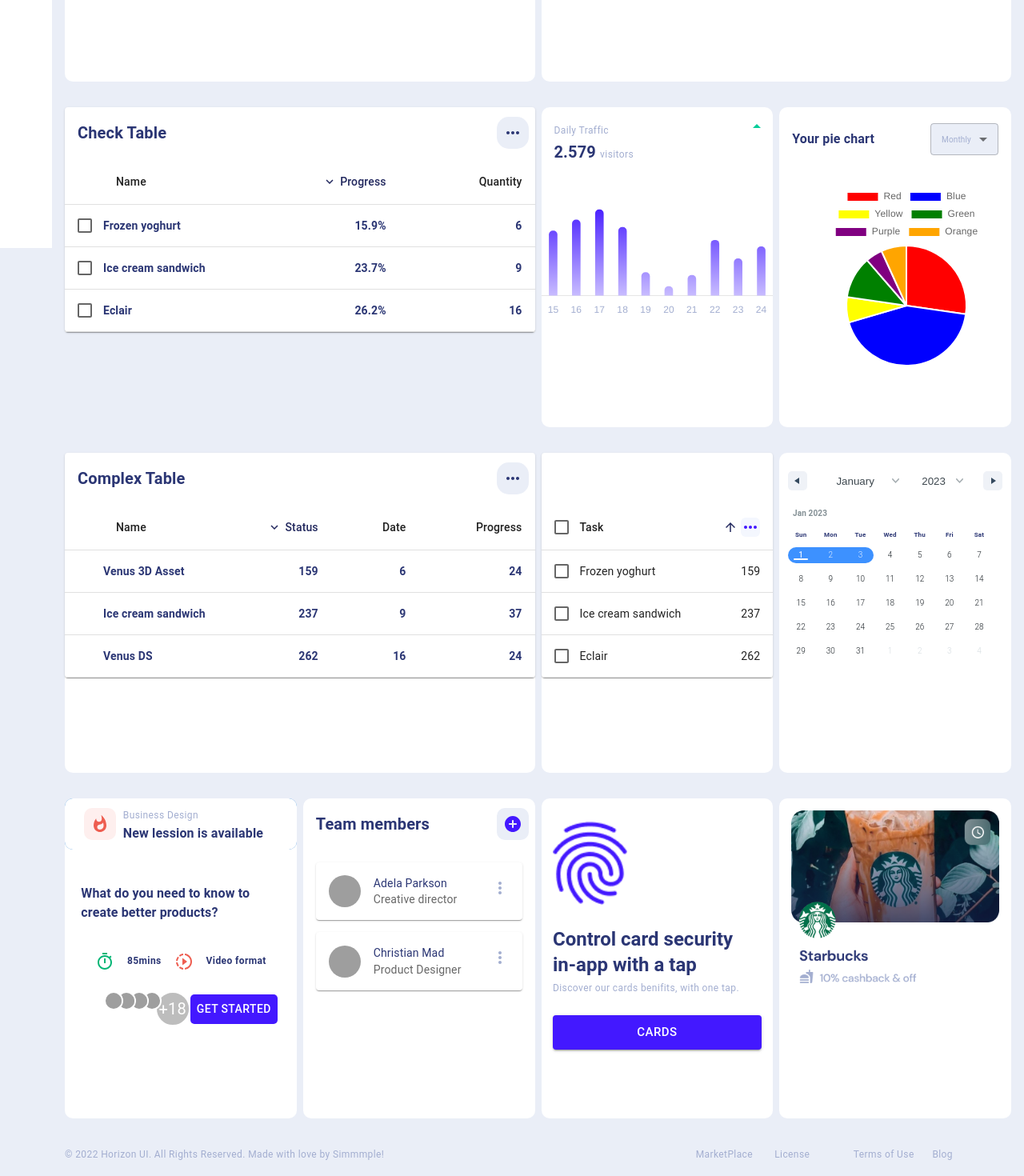
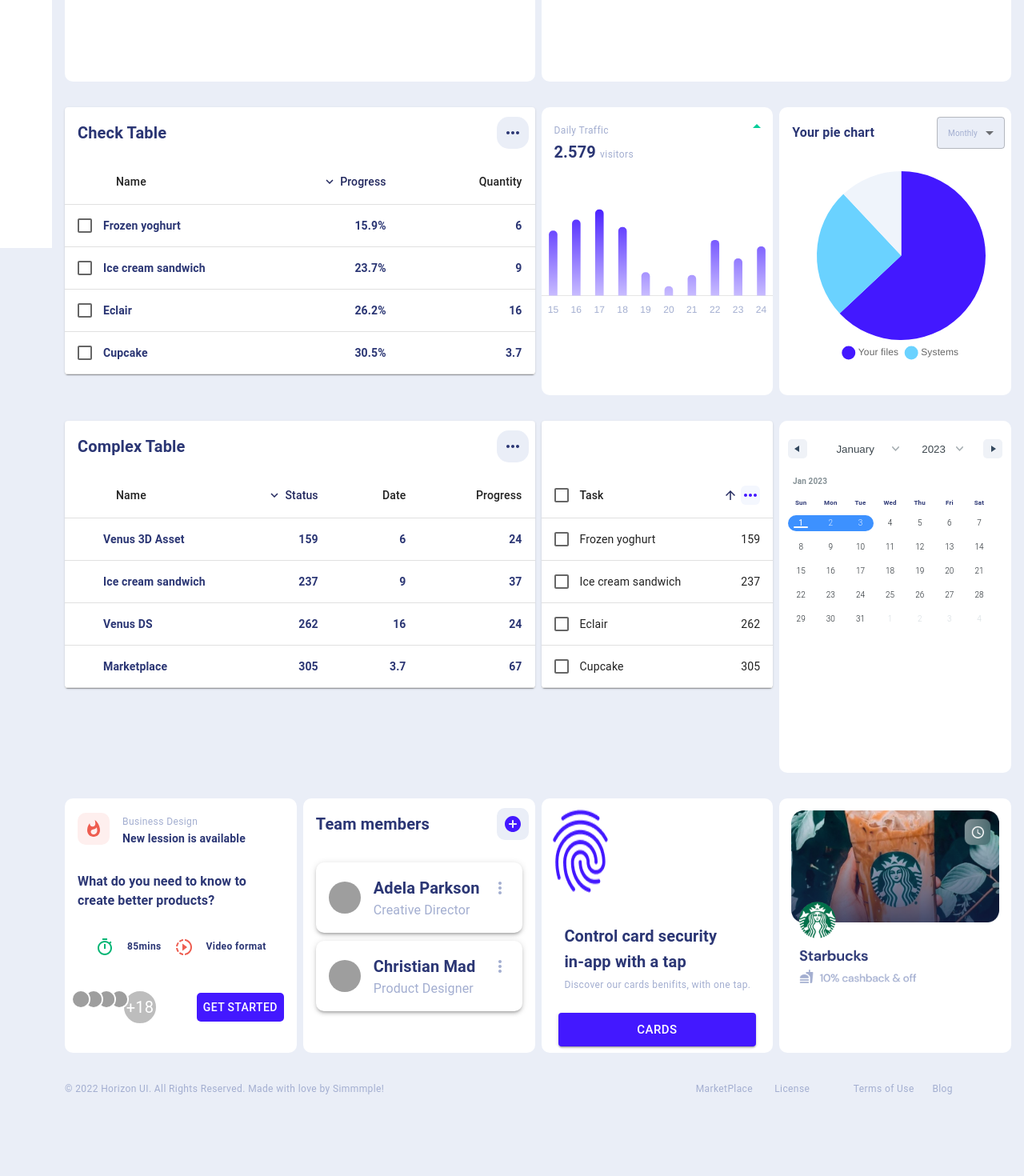
Before and after one commit to ram-bhai/nextjs, a Next.js app: page / in a window 1280 px wide. Shown: the part 490-1960 px from the top of the page at 80% size. After the commit the page ends 1878 px from the top, so only its background shows below. Built offline with nearby package versions, Linux system fonts and the light colour scheme; grey boxes are pictures that could not be loaded.

Commit message:
final code

```diff
--- a/components/Art.js
+++ b/components/Art.js
@@ -40,7 +40,7 @@ const Art = () => {
       <Grid container rowSpacing={0.5}>
         <Grid item>
           {arts.map((art) => (
-              <Card sx={{ borderRadius: 2 }} key={art.id}>
+              <Card key={art.id}>
                 <Image src={art.image} alt="finger" width={100} height={100} style={{marginLeft:'25%', marginTop:'4%'}} />
                 <CardContent display="flex">
                   <Typography variant="subtitle2" fontWeight='bold' color="#2B3674">
--- a/components/CheckedTableDash.js
+++ b/components/CheckedTableDash.js
@@ -209,7 +209,7 @@ const CheckedTableDash = () => {
     const [selected, setSelected] = React.useState([]);
     const [page, setPage] = React.useState(0);
     const [dense, setDense] = React.useState(false);
-    const [rowsPerPage, setRowsPerPage] = React.useState(3);
+    const [rowsPerPage, setRowsPerPage] = React.useState(4);
 
     const handleRequestSort = (event, property) => {
         const isAsc = orderBy === property && order === 'asc';
--- a/components/ComplexTableDash.js
+++ b/components/ComplexTableDash.js
@@ -182,7 +182,7 @@ export default function ComplexTableDash() {
   const [orderBy, setOrderBy] = React.useState('calories');
 
   const [page] = React.useState(0);
-  const [rowsPerPage] = React.useState(3);
+  const [rowsPerPage] = React.useState(4);
 
   const handleRequestSort = (event, property) => {
     const isAsc = orderBy === property && order === 'asc';
--- a/components/PieChart.js
+++ b/components/PieChart.js
@@ -2,78 +2,78 @@ import { Chart as ChartJS, ArcElement, Tooltip, Legend } from 'chart.js';
 import { Chart, Pie } from 'react-chartjs-2';
 ChartJS.register(ArcElement, Tooltip, Legend);
 
-// const options = {
-//     plugins: {
-//         legend: {
-//             position: 'bottom',
-//             labels: {
-//                 usePointStyle: true,
-//               }
-//         },
-//         tooltip:{
-//           displayColors: false,
-//           yAlign:'bottom',
-//           backgroundColor: 'rgb(230,237,249)',
-//           bodyColor:'#775FFC',
-//           titleColor:'rgba(67,  24, 255)'
-//       }
-//     },
-//     responsive: true
-//   };
+const options = {
+    plugins: {
+        legend: {
+            position: 'bottom',
+            labels: {
+                usePointStyle: true,
+              }
+        },
+        tooltip:{
+          displayColors: false,
+          yAlign:'bottom',
+          backgroundColor: 'rgb(230,237,249)',
+          bodyColor:'#775FFC',
+          titleColor:'rgba(67,  24, 255)'
+      }
+    },
+    responsive: true
+  };
 
 
-// const data = {
-//     labels: ['Your files', 'Systems'],
-//     datasets: [
-//       {
+const data = {
+    labels: ['Your files', 'Systems'],
+    datasets: [
+      {
 
-//         data: [63, 25, 12],
-//         backgroundColor: [
-//           'rgba(67,  24, 255)',
-//           'rgba(106, 210, 255)',
-//           'rgba(239, 244, 251)'
-//         ],
-//         borderColor: [
-//             'rgba(67,  24, 255)',
-//             'rgba(106, 210, 255)',
-//             'rgba(239, 244, 251)'
-//         ],
-//         borderWidth: 0,
-//       },
-//     ],
-//   };
+        data: [63, 25, 12],
+        backgroundColor: [
+          'rgba(67,  24, 255)',
+          'rgba(106, 210, 255)',
+          'rgba(239, 244, 251)'
+        ],
+        borderColor: [
+            'rgba(67,  24, 255)',
+            'rgba(106, 210, 255)',
+            'rgba(239, 244, 251)'
+        ],
+        borderWidth: 0,
+      },
+    ],
+  };
 
 
 
 
-var options = {
-  type: 'doughnut',
-  data: {
-    labels: ["Red", "Blue", "Yellow", "Green", "Purple", "Orange"],
-    datasets: [{
-      label: '# of Votes',
-      data: [12, 19, 3, 5, 2, 3],
-      backgroundColor: ["Red", "Blue", "Yellow", "Green", "Purple", "Orange"],
-    }]
-  },
-  options: {
-    plugins: {
-      legend: {
-        labels: {
-          generateLabels: (chart) => {
-            const datasets = chart.data.datasets;
-            return datasets[0].data.map((data, i) => ({
-              text: `${chart.data.labels[i]} ${data}`,
-              fillStyle: datasets[0].backgroundColor[i],
-            }))
-          }
-        }
-      }
-    }
-  }
-}
+// var options = {
+//   type: 'doughnut',
+//   data: {
+//     labels: ["Red", "Blue", "Yellow", "Green", "Purple", "Orange"],
+//     datasets: [{
+//       label: '# of Votes',
+//       data: [12, 19, 3, 5, 2, 3],
+//       backgroundColor: ["Red", "Blue", "Yellow", "Green", "Purple", "Orange"],
+//     }]
+//   },
+//   options: {
+//     plugins: {
+//       legend: {
+//         labels: {
+//           generateLabels: (chart) => {
+//             const datasets = chart.data.datasets;
+//             return datasets[0].data.map((data, i) => ({
+//               text: `${chart.data.labels[i]} ${data}`,
+//               fillStyle: datasets[0].backgroundColor[i],
+//             }))
+//           }
+//         }
+//       }
+//     }
+//   }
+// }
 const PieChart = () => {
-  return (<Pie data = {options.data} options={options}></Pie>
+  return (<Pie data = {data} options={options}></Pie>
 
   )
 }
--- a/components/TaskTable.js
+++ b/components/TaskTable.js
@@ -168,7 +168,7 @@ EnhancedTableToolbar.propTypes = {
   const [selected, setSelected] = React.useState([]);
   const [page, setPage] = React.useState(0);
   const [dense, setDense] = React.useState(false);
-  const [rowsPerPage, setRowsPerPage] = React.useState(3);
+  const [rowsPerPage, setRowsPerPage] = React.useState(4);
 
   const handleRequestSort = (event, property) => {
     const isAsc = orderBy === property && order === 'asc';
--- a/pages/NFT_Marketplace.js
+++ b/pages/NFT_Marketplace.js
@@ -88,15 +88,15 @@ const NFT_Marketplace = () => {
               </AppBar>
             </Box>
             <Box>
-            <Grid container rowSpacing={1} columnSpacing={{ xs: 4, sm: 2, md: 1 }} >
-          <Grid item xs={4} sm={12} md={4} lg={4} xl={4}>
+            <Grid container rowSpacing={1} columnSpacing={{ xs: 1, sm: 1, md: 1 }} >
+          <Grid item xs={4} sm={4} md={4} lg={4} xl={4}>
             {conditionRender(selectedMenu)}
             </Grid>
             </Grid>
             </Box>
 
           </Grid>
-          <Grid item xs={12} sm={12} md={4} lg={4} xl={4}>
+          <Grid item xs={4} sm={4} md={4} lg={4} xl={4}>
             <CheckedTableDash />
           <Box sx={{mt:2}}>
           <CheckedTableDash />
--- a/pages/index.js
+++ b/pages/index.js
@@ -1,6 +1,6 @@
 
 import Box from '@mui/material/Box';
-import React, {useState} from 'react';
+import React, { useState } from 'react';
 import Grid from '@mui/material/Grid';
 import Image from 'next/image';
 import AppBar from '@mui/material/AppBar';
@@ -59,6 +59,13 @@ const Item = styled(Box)(({ theme }) => ({
   padding: theme.spacing(1),
   textAlign: 'center',
   color: theme.palette.text.secondary,
+}));
+
+const ExpandMore = styled((props) => {
+  const { expand, ...other } = props;
+  return <Button {...other} />;
+})(() => ({
+  marginLeft: 'auto',
 }));
 
 
@@ -252,7 +259,7 @@ export default function Home() {
               borderRadius: '10px',
             }}>
 
-              <Card elevation={0} sx={{borderRadius:'15%'}}>
+              <Card elevation={0} sx={{ borderRadius: '15%' }}>
                 <CardHeader
                   action={
                     <Tooltip title="More">
@@ -291,7 +298,7 @@ export default function Home() {
                       </Item>
                       <Item>
                         <Typography variant='caption' color='#05CD99' noWrap>
-                          <ArrowDropUpIcon /> <span style={{marginLeft:'-7px',marginTop:'-5%'}}>+2.45%</span>
+                          <ArrowDropUpIcon /> <span style={{ marginLeft: '-7px', marginTop: '-5%' }}>+2.45%</span>
                         </Typography>
                       </Item>
                     </Stack>
@@ -323,7 +330,7 @@ export default function Home() {
               justifyContent: 'center'
             }}>
 
-              <Card elevation={0} sx={{borderRadius:'15%'}}>
+              <Card elevation={0} sx={{ borderRadius: '15%' }}>
                 <CardHeader
                   action={
                     <Tooltip title="More">
@@ -342,8 +349,8 @@ export default function Home() {
                   }
                 />
               </Card>
-              <Box style={{ marginTop:'-9%'}}>
-                <BarChart/>
+              <Box style={{ marginTop: '-9%' }}>
+                <BarChart />
               </Box>
             </Box>
           </Grid>
@@ -358,11 +365,6 @@ export default function Home() {
             <Box>
               <Box sx={{
                 height: '100%',
-                background: '#fff',
-                borderRadius: '10px',
-                display: 'flex',
-                justifyContent: 'center',
-                alignItems: 'center'
               }}>
                 <CheckedTableDash />
               </Box>
@@ -375,9 +377,9 @@ export default function Home() {
               width: 'auto',
               height: '100%',
               background: '#fff',
-              borderRadius: '10px',
+            borderRadius:'10px'
             }}>
-              <Card sx={{ minWidth: '100%', p: 0, borderRadius:'15%'}} elevation={0}>
+              <Card sx={{ minWidth: '100%', p: 0, borderRadius: '15%' }} elevation={0}>
                 <CardHeader
                   action={
                     <ArrowDropUpIcon style={{ fill: '#05CD99', maxHeight: '3%' }} />
@@ -404,15 +406,15 @@ export default function Home() {
           <Grid item lg={3} xs={12} sm={6} md={3} xl={3}>
             <Box sx={{
               width: '100%',
-              height: '50vh',
+              height: '100%',
               background: '#fff',
               borderRadius: '10px',
             }}>
-              <Card sx={{ minWidth: '100%',p:0, borderRadius:'15%' }} elevation={0}>
+              <Card sx={{ minWidth: '100%', borderRadius: '15%' }} elevation={0}>
                 <CardHeader
                   action={
 
-                      <FormControl sx={{ m: 1, minWidth:85 }} size="small">
+                    <FormControl sx={{ minWidth: 85 }} size="small">
                       <InputLabel id="demo-select-small" shrink={false}></InputLabel>
                       <Select
                         labelId="demo-select-small"
@@ -435,7 +437,7 @@ export default function Home() {
                   }
                 />
               </Card>
-              <CardContent sx={{marginLeft:'10%'}}>
+              <CardContent sx={{ marginLeft: '5%' }}>
                 {conditionRender(duration)}
               </CardContent>
             </Box>
@@ -444,13 +446,12 @@ export default function Home() {
       </Box>
 
 
-
       <Box sx={{ display: 'flex', padding: (theme) => theme.spacing(2) }}>
         <Grid container rowSpacing={2} columnSpacing={{ xs: 1, sm: 1, md: 1 }} >
           <Grid item lg={6} xs={12} sm={12} md={6} xl={6}>
             <Box>
               <Box sx={{
-                height: '50vh',
+                height: '100%',
                 background: '#fff',
                 borderRadius: '10px',
                 justifyContent: 'center',
@@ -463,26 +464,30 @@ export default function Home() {
 
 
           <Grid item lg={3} xs={12} sm={6} md={3} xl={3}>
+            <Box>
               <Box sx={{
-              height: '50vh',
+                height: '100%',
                 background: '#fff',
                 borderRadius: '10px',
+                justifyContent: 'center',
+                alignItems: 'center'
               }}>
                 <TaskTable />
+              </Box>
             </Box>
           </Grid>
 
 
           <Grid item lg={3} xs={12} sm={6} md={3} xl={3}>
+
             <Box sx={{
-              height: '50vh',
+              height: '55vh',
               background: '#fff',
               borderRadius: '10px',
               justifyContent: 'center',
               alignItems: 'center'
             }}>
-              <DateRangePickerComp style={{ width: 'auto' }} />
-
+              <DateRangePickerComp style={{ width: '100%' }} />
             </Box>
           </Grid>
         </Grid>
@@ -494,14 +499,15 @@ export default function Home() {
         <Grid container rowSpacing={2} columnSpacing={{ xs: 1, sm: 1, md: 1 }} >
           <Grid item lg={3} xs={12} sm={6} md={3} xl={3}>
             <Box sx={{
-              height: '50vh',
+              height: '100%',
               background: '#fff',
               borderRadius: '10px',
               justifyContent: 'center',
               alignItems: 'center'
             }}>
-              <AppBar sx={{ position: 'relative', boxShadow: 'none', borderRadius: '10px' }}>
-                <Toolbar sx={{ background: 'white', borderRadius: '10px' }}>
+              <Card sx={{ borderRadius: '15%' }} elevation={0}>
+                <CardHeader
+                  avatar={
                     <Box sx={{
                       background: '#FEEFEE',
                       borderRadius: '25%',
@@ -510,27 +516,26 @@ export default function Home() {
                         <WhatshotIcon style={{ fill: "#EE5D50" }} />
                       </IconButton>
                     </Box>
-
-                  <Box >
-                    <Typography variant='caption' color='#A3AED0' marginLeft='5%' noWrap>
+                  }
+                  title={
+                    <Typography variant='caption' color='#A3AED0'>
                       Business Design
                     </Typography>
-                    <br />
-                    <Typography variant='subtitle' fontWeight='bold' color='#2B3674' marginLeft='5%' noWrap>
+                  }
+                  subheader={
+                    <Typography variant='body2' fontWeight='bold' color='#2B3674'>
                       New lession is available
                     </Typography>
-                  </Box>
-                </Toolbar>
-              </AppBar>
-              <Box sx={{ marginTop: '15%' }}>
-                <Typography variant='subtitle' color='#2B3674' fontWeight='bold' marginLeft='7%' noWrap>
+                  }
+                />
+                <CardContent>
+                  <Typography variant='subtitle' color='#2B3674' fontWeight='bold'  noWrap>
                     What do you need to know to
                   </Typography>
                   <br />
-                <Typography variant='subtitle' color='#2B3674' fontWeight='bold' marginLeft='7%' noWrap>
+                  <Typography variant='subtitle' color='#2B3674' fontWeight='bold'  noWrap>
                     create better products?
                   </Typography>
-              </Box>
                   <Stack direction='row' display='flex' justifyContent='center' marginTop='10%'>
                     <Item>
                       <TimerOutlinedIcon style={{ fill: '#01B574' }} />
@@ -549,38 +554,34 @@ export default function Home() {
                       </Typography>
                     </Item>
                   </Stack>
-              <AppBar sx={{ position: 'relative', boxShadow: 'none', borderRadius: '10px' }}>
-                <Toolbar sx={{ background: 'white' }}>
-                  <Box sx={{ flexGrow: 1 }}>
+                </CardContent>
+                <CardActions disableSpacing>
                   <AvatarGroup total={22}>
                     <Avatar src='https://randomuser.me/api/portraits/men/22.jpg' sx={{ width: '20px', height: '20px' }}></Avatar>
                     <Avatar src='https://randomuser.me/api/portraits/women/74.jpg' sx={{ width: '20px', height: '20px' }}></Avatar>
                     <Avatar src='https://randomuser.me/api/portraits/men/33.jpg' sx={{ width: '20px', height: '20px' }}></Avatar>
                     <Avatar src='https://randomuser.me/api/portraits/women/79.jpg' sx={{ width: '20px', height: '20px' }}></Avatar>
                   </AvatarGroup>
-                  </Box>
-                  <Box>
+                  <ExpandMore>
                   <Button variant='text' style={{ background: '#4318FF', borderRadius: '5px', color: 'white' }}>
                     Get started
                   </Button>
-                  </Box>
-                </Toolbar>
-              </AppBar>
+                  </ExpandMore>
+                </CardActions>
+              </Card>
             </Box>
           </Grid>
 
 
-
-
           <Grid item lg={3} xs={12} sm={6} md={3} xl={3}>
             <Box sx={{
-              height: '50vh',
+              height: '100%',
               background: '#fff',
               borderRadius: '10px',
               justifyContent: 'center',
               alignItems: 'center'
             }}>
-              <Card sx={{borderRadius:'15%'}} elevation={0}>
+              <Card sx={{ borderRadius: '15%' }} elevation={0}>
                 <CardHeader
                   action={
                     <Tooltip title="More">
@@ -600,7 +601,7 @@ export default function Home() {
 
                 />
                 <CardContent>
-              <Card sx={{ maxWidth: 'auto', maxHeight: '20%', color: '#2B3674' }}>
+                  <Card sx={{ borderRadius:'10px'}} elevation={3}>
                     <CardHeader
                       avatar={
                         <Avatar src='https://randomuser.me/api/portraits/women/79.jpg'></Avatar>
@@ -610,11 +611,17 @@ export default function Home() {
                           <MoreVertIcon style={{ fill: '#A3AED0' }} />
                         </IconButton>
                       }
-                  title="Adela Parkson"
-                  subheader="Creative director"
+                      title={
+                        <Typography variant='h6' fontWeight='bold' color='#2B3674' noWrap>Adela Parkson</Typography>
+                      }
+                      subheader={
+                        <Typography variant='subtitle' color="#A3AED0">Creative Director
+
+                        </Typography>
+                      }
                     />
                   </Card>
-              <Card sx={{ maxWidth: 'auto', maxHeight: '20%', color: '#2B3674', marginTop: '6%' }}>
+                  <Card sx={{ borderRadius:'10px', marginTop:'4%'}} elevation={3}>
                     <CardHeader
                       avatar={
                         <Avatar src='https://randomuser.me/api/portraits/men/14.jpg'></Avatar>
@@ -624,11 +631,18 @@ export default function Home() {
                           <MoreVertIcon style={{ fill: '#A3AED0' }} />
                         </IconButton>
                       }
-                  title="Christian Mad"
-                  subheader="Product Designer"
+                      title={
+                        <Typography variant='h6' fontWeight='bold' color='#2B3674' noWrap>Christian Mad</Typography>
+                      }
+
+                      subheader={
+                        <Typography variant='subtitle' color="#A3AED0">
+                          Product Designer
+                        </Typography>
+                      }
                     />
                   </Card>
-              {/* <Card sx={{ maxWidth: 'auto', maxHeight: '10%', color: '#2B3674', marginTop: '2%' }}>
+                  {/* <Card sx={{ borderRadius:'10px', marginTop:'6%'}} elevation={3}>
                 <CardHeader
                   avatar={
                     <Avatar src='https://randomuser.me/api/portraits/men/33.jpg'></Avatar>
@@ -639,7 +653,7 @@ export default function Home() {
                     </IconButton>
                   }
                   title="Jason Statham"
-                  subheader="junior graphic designer"
+                  subheader="jr graphic designer"
                 />
               </Card> */}
                 </CardContent>
@@ -652,20 +666,28 @@ export default function Home() {
 
           <Grid item lg={3} xs={12} sm={6} md={3} xl={3}>
             <Box sx={{
-              height: '50vh',
+              height: '100%',
               background: '#fff',
               borderRadius: '10px',
               justifyContent: 'center',
               alignItems: 'center'
             }}>
-              <Image src={fingerPrint} alt="finger" style={{ width: 'auto', height: '13vh', marginTop: '10%', marginLeft: '5%' }} />
-              <Typography variant='h5' color='#2B3674' fontWeight='bold' marginLeft='5%' marginTop='7%' noWrap>
+              <Card sx={{ borderRadius: '15%' }} elevation={0}>
+                <CardMedia>
+                  <Image src={fingerPrint} alt="finger" style={{ height: '13vh', margin: '5%' }} />
+                </CardMedia>
+                <CardContent>
+                  <Typography variant='h6' color='#2B3674' fontWeight='bold' marginLeft='5%' noWrap>
                     Control card security <br /> in-app with a tap
                   </Typography>
-              <Typography variant='caption' color='#A3AED0' marginLeft='5%' marginTop='2%' noWrap>
+                  <Typography variant='caption' color='#A3AED0' marginLeft='5%' noWrap>
                     Discover our cards benifits, with one tap.
                   </Typography>
-              <Button variant="contained" size="large" style={{ marginLeft: '5%', marginTop: '8%', background: '#4318FF', width: '90%' }}>Cards</Button>
+                </CardContent>
+                <CardActions>
+                  <Button variant="contained" size="large" style={{ marginLeft: '5%', background: '#4318FF', width: '90%' }}>Cards</Button>
+                </CardActions>
+              </Card>
             </Box>
           </Grid>
 
@@ -673,7 +695,7 @@ export default function Home() {
 
           <Grid item lg={3} xs={12} sm={6} md={3} xl={3}>
             <Box sx={{
-              height: '50vh',
+              height: '100%',
               background: '#fff',
               borderRadius: '10px',
               justifyContent: 'center',
--- a/styles/globals.css
+++ b/styles/globals.css
@@ -84,3 +84,25 @@ body {
 .css-kf45sl-MuiButtonBase-root-MuiIconButton-root:hover{
     background: none !important;
 }
+
+.css-9qvz4m-MuiGrid-root>.MuiGrid-item {
+    /* column-count: 3;
+    margin-top: 12px;
+    margin: 15px; */
+display: flex;
+
+
+}
+
+.css-1brhnth-MuiPaper-root-MuiCard-root {
+    flex-wrap: wrap;
+    color: rgba(0, 0, 0, 0.87);
+    -webkit-transition: box-shadow 300ms cubic-bezier(0.4, 0, 0.2, 1) 0ms;
+    transition: box-shadow 300ms cubic-bezier(0.4, 0, 0.2, 1) 0ms;
+    border-radius: 4px;
+    box-shadow: 0px 2px 1px -1px rgb(0 0 0 / 20%), 0px 1px 1px 0px rgb(0 0 0 / 14%), 0px 1px 3px 0px rgb(0 0 0 / 12%);
+    overflow: hidden;
+    border-radius: 8px;
+    margin-top: 22px !important;
+    margin: 15px;
+}
```
Also changed, not shown: pages/Profile.js (+12 -13 lines). Lines whose indentation alone changed are shown as unchanged.
